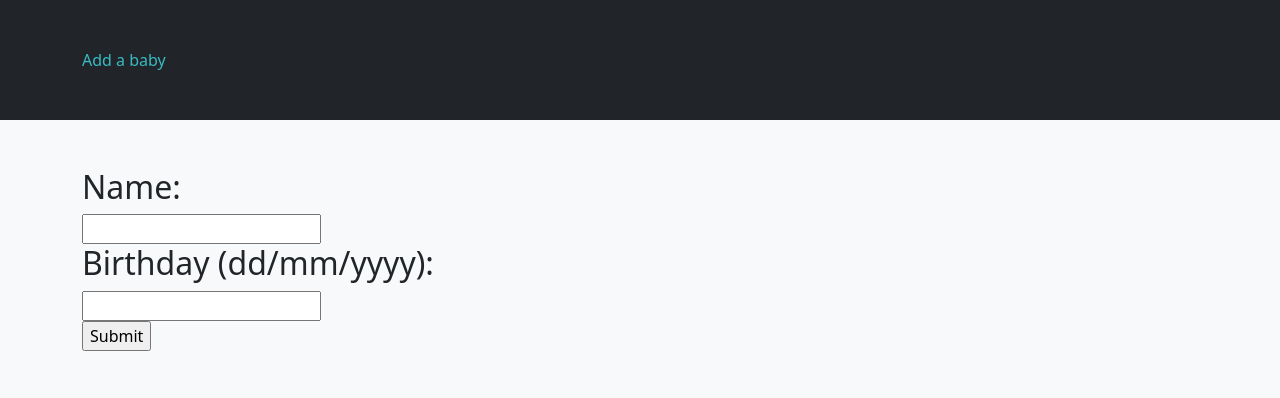
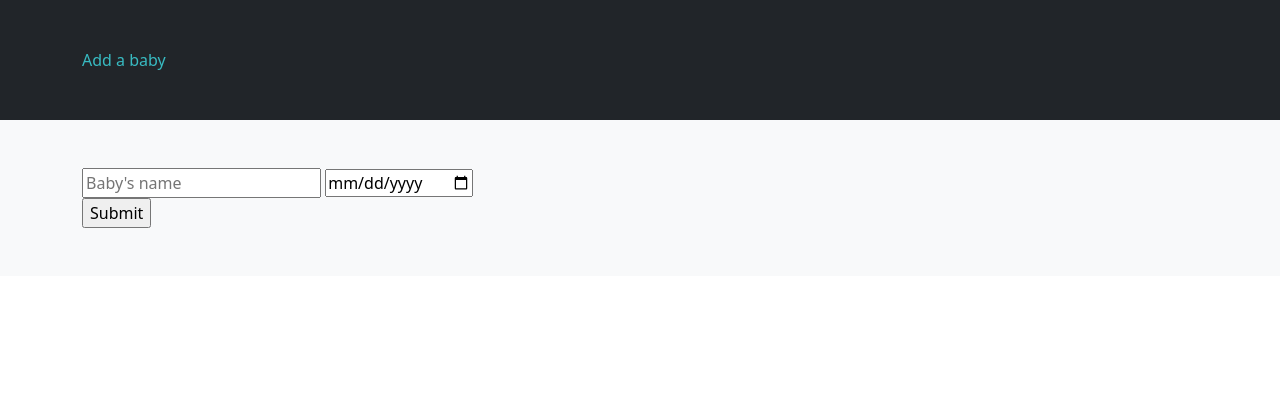
Before and after one commit to alexmercer6/social_workout_app, a Flask app: page /dashboard in a window 1280 px wide. Shown: the part 102-500 px from the top of the page. Run offline with Flask 2, Linux system fonts and the light colour scheme; the visitor is signed in with stand-in values (Sample User, id 1); data that the repository does not hold is empty; some libraries are stand-ins or nearby versions.

Commit message:
changed date input to be cleaner

```diff
--- a/app.py
+++ b/app.py
@@ -151,6 +151,10 @@ def add_baby():
             default_avatar = 'static/images/default_avatar.jpeg'
             name = request.form.get('name')
             birth_date = request.form.get('birthdate')
+            split_date = birth_date.split('-')
+            split_date.reverse()
+            birth_date = '/'.join(split_date)
+            print(birth_date)
             sql_write("INSERT INTO babies (name, birth_date, profile_picture, user_id) VALUES (%s, %s, %s, %s)", [name, birth_date, default_avatar, user_id])
             return redirect('/dashboard')
     else:
--- a/templates/dashboard.html
+++ b/templates/dashboard.html
@@ -30,15 +30,16 @@
 </section>
 <section class="bg-light p-5">
     <div class="container">
-        <form action="/add_baby" method="POST">
-            <h2>Name:</h2>
-            <input type="text" name="name">
-            <h2>Birthday (dd/mm/yyyy):</h2>
-            <input type="text" name="birthdate">
-            <br>
-            <input type="submit" value="Submit">
+        <div class="d-md-flex justify-content-between align-items-center">
+            <form action="/add_baby" method="POST">
+                <input type="text" name="name" placeholder="Baby's name">
+                <input type="date" name="birthdate">
+                <br>
+                <input type="submit" value="Submit">
 
-        </form>
+            </form>
+        </div>
+
 
     </div>
 
```
